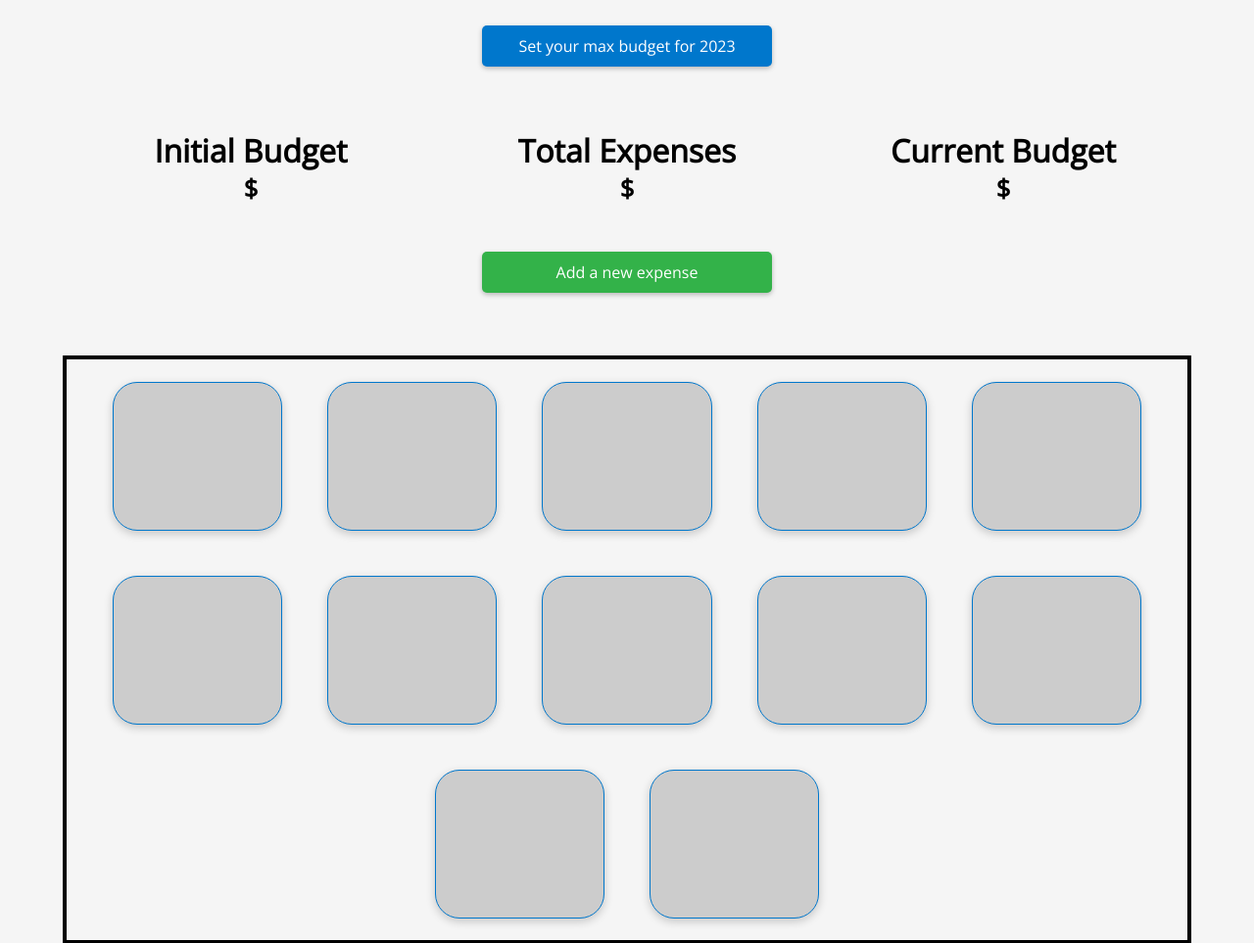
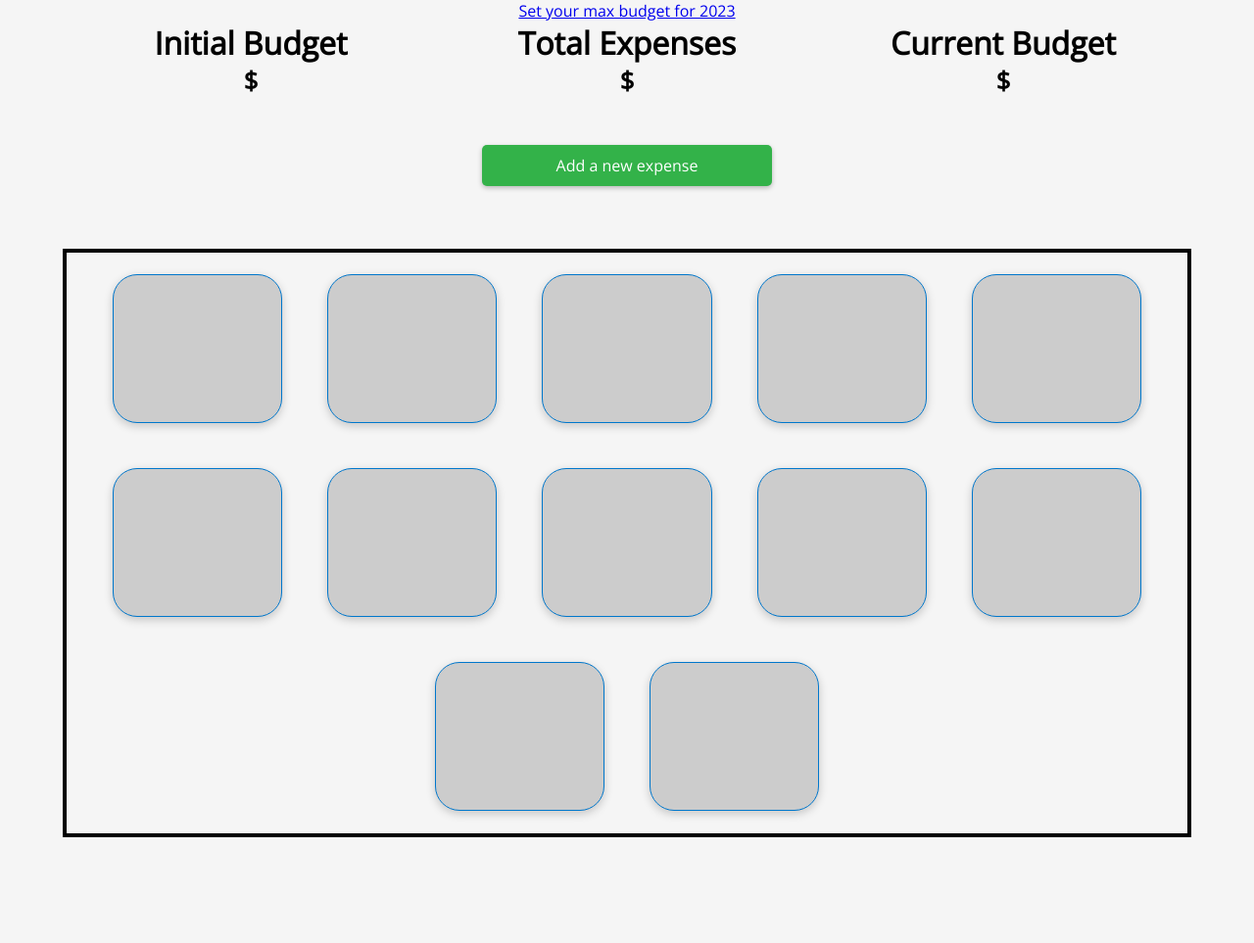
Before and after one commit to Code-Institute-Submissions/SpendWise, a Django app: page /expenses/ in a window 1280 px wide. Shown: the part 104-1067 px from the top of the page at 98% size. Run offline with Django 3.2, Linux system fonts and the light colour scheme; data that the repository does not hold is empty; some libraries are stand-ins or nearby versions; some web fonts are replaced.

Commit message:
fix bug with css on buttons

```diff
--- a/expenses/urls.py
+++ b/expenses/urls.py
@@ -10,6 +10,4 @@ urlpatterns = [
     path('update/<expense_id>', login_required(views.update), name="update"),
     path('delete/<expense_id>', login_required(views.delete), name="delete"),
 
-
-
 ]
--- a/static/css/style.css
+++ b/static/css/style.css
@@ -142,25 +142,10 @@ body {
 #btn_budget_container {
 
     text-align: center;
-}
-#btn_budget {
-    margin-top: 2%;
-    display: inline-block;
-    padding: 10px 20px;
-    text-decoration: none;
-    text-align: center;
-    width:20%;
-    background-color: blue;
-
-    color: #fff;
-    border-radius: 5px;
-    box-shadow: 0px 2px 5px rgba(0,0,0,0.25);
-    transition: all 0.3s ease-in-out;
-    margin-bottom: 5%;
-
 
 }
-#btn_add{
+
+.btn_add{
     margin-top: 2%;
     display: inline-block;
     padding: 10px 20px;
@@ -175,7 +160,7 @@ body {
     transition: all 0.3s ease-in-out;
     margin-bottom: 5%;
 }
-#btn_add:hover{
+.btn_add:hover{
     box-shadow: 0 3px 10px purple;
 
 }
--- a/templates/expenses_page.html
+++ b/templates/expenses_page.html
@@ -43,7 +43,7 @@
     {% if not user.is_authenticated %}
 
     <div id = "btn_budget_container">
-        <a  title="Add your 2023 budget, the total amount of your expenses will be subtracted from this budget" id ="btn_budget" href="/budget/">Set your max budget for 2023</a>
+        <a  title="Add your 2023 budget, the total amount of your expenses will be subtracted from this budget" class ="btn_budget" href="/budget/">Set your max budget for 2023</a>
 
     </div>
 
@@ -74,7 +74,7 @@
 
     {% if user.is_authenticated %}
     <div id = "btn_budget_container">
-        <a  title="Add your 2023 budget, the total amount of your expenses will be subtracted from this budget" id ="btn_budget" href="/budget/">Set your max budget for 2023</a>
+        <a  title="Add your 2023 budget, the total amount of your expenses will be subtracted from this budget" class ="btn_add" href="/budget/">Set your max budget for 2023</a>
 
     </div>
 
@@ -107,7 +107,7 @@
 
     {% if not user.is_authenticated %}
     <div id = "btn_add_container">
-        <a id = "btn_add" href="/add/">Add a new expense</a>
+        <a class = "btn_add" href="/add/">Add a new expense</a>
 
     </div>
 
@@ -128,7 +128,7 @@
     {% endif %}
     {% if user.is_authenticated %}
     <div id = "btn_add_container">
-        <a id = "btn_add" href="/add/">Add a new expense</a>
+        <a class = "btn_add" href="/add/">Add a new expense</a>
 
     </div>
 
```
